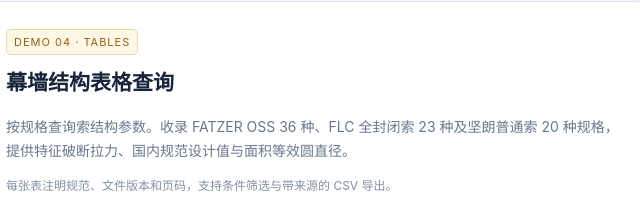
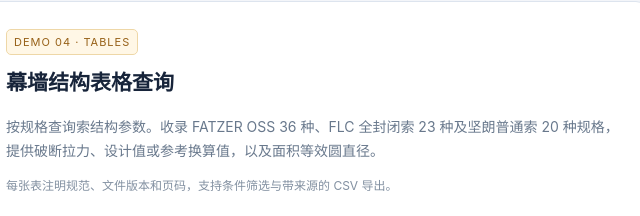
Before and after one commit to xiaodi-k/calc-templates, a plain HTML site: page developing.html in a window 1280 px wide. Shown: the part 1315-1531 px from the top of the page, 446-1086 px from the left. Drawn offline with Linux system fonts and the light colour scheme.

Commit message:
docs: distinguish reference conversions from design values in catalog

```diff
--- a/developing.html
+++ b/developing.html
@@ -6,6 +6,6 @@
 <div class="body"><span class="badge">DEMO 01 · FEM</span><h2>内片玻璃防撞有限元</h2><p class="muted">圆形局部作用、20–500 mm 自动网格，支持最大 10 m × 10 m 玻璃。旋转和缩放查看挠度、主拉应力云图，切换模型及结果显示。</p><p class="meta">单片矩形玻璃 · 四边 / 顶底两边 / 四角支承 · 局部等效静力 · 浏览器本地计算</p><a class="button" href="glass-impact-demo.html">打开演示 →</a><p class="meta">版本 1.2.2 · 2026-10-29</p></div></article>
 <article class="card"><div class="image" aria-hidden="true"><svg viewBox="0 0 200 230" width="190"><g fill="#d0dff3" stroke="#5279aa" stroke-width="2"><path d="M44 65H156V85H111V153H156V173H44V153H89V85H44Z"/></g><g fill="none" stroke="#2f6feb" stroke-width="2.5"><path d="M100 15V51M93 41L100 51L107 41M100 219V186M93 196L100 186L107 196M20 97Q5 121 20 144M12 137L20 144L23 133M178 96Q193 120 178 143M174 106L178 96L186 103"/></g><g stroke="#8ba0b9" stroke-dasharray="4 4"><path d="M25 119H175M100 54V184"/></g></svg></div><div class="body"><span class="badge">DEMO 02 · METAL</span><h2>压弯构件计算</h2><p class="muted">碳钢、6 种不锈钢与 4 种铝合金，牌号与立柱模块对应。圆管、箱型及对称工字形按材料规范验算，提供完整计算过程与适用范围检查。</p><p class="meta">GB 50017 · CECS 410 · GB 50429 · 浏览器本地计算</p><a class="button" href="steel-beam-column-demo.html">打开演示 →</a><p class="meta">版本 1.2.0 · 2026-11-06</p></div></article>
 <article class="card"><div class="image" aria-hidden="true"><svg viewBox="0 0 200 230" width="190"><path d="M70 35H130V155H70Z" fill="#c7dce6" stroke="#3e718b" stroke-width="3"/><path d="M35 155H165V170H35Z" fill="#749bb1"/><path d="M48 143V196M152 143V196" stroke="#ac7939" stroke-width="6"/><path d="M175 35V155M170 35H180M170 155H180" fill="none" stroke="#8c719c"/><text x="180" y="100" fill="#715282">h</text><path d="M40 35H98L88 29M98 35L88 41" fill="none" stroke="#b8814b" stroke-width="3"/></svg></div><div class="body"><span class="badge">DEMO 03 · COLUMN BASE</span><h2>柱脚计算工作台</h2><p class="muted">箱形柱、底板、锚栓、可选加劲肋与抗剪键。输入反力作用高度，自动换算底板弯矩，联动三维示意和计算书。</p><p class="meta">压负拉正 · 右手坐标 / 旧版约定 · 混凝土锚固及墩整体另行核定</p><a class="button" href="column-base/index.html?v=2.4.1">打开演示 →</a><p class="meta">版本 2.4.1 · 2026-11-10</p></div></article>
-<article class="card"><div class="image" aria-hidden="true"><div style="color:#2f6feb;font-size:34px;font-weight:700;text-align:center">Fuk / 2<br><span style="font-size:18px">deq = √(4A / π)</span></div></div><div class="body"><span class="badge">DEMO 04 · TABLES</span><h2>幕墙结构表格查询</h2><p class="muted">按规格查询索结构参数。收录 FATZER OSS 36 种、FLC 全封闭索 23 种及坚朗普通索 20 种规格，提供特征破断拉力、国内规范设计值与面积等效圆直径。</p><p class="meta">每张表注明规范、文件版本和页码，支持条件筛选与带来源的 CSV 导出。</p><a class="button" href="structural-tables.html?v=1.1.0">打开演示 →</a><p class="meta">版本 1.1.0 · 2026-11-17</p></div></article>
+<article class="card"><div class="image" aria-hidden="true"><div style="color:#2f6feb;font-size:34px;font-weight:700;text-align:center">Fuk / 2<br><span style="font-size:18px">deq = √(4A / π)</span></div></div><div class="body"><span class="badge">DEMO 04 · TABLES</span><h2>幕墙结构表格查询</h2><p class="muted">按规格查询索结构参数。收录 FATZER OSS 36 种、FLC 全封闭索 23 种及坚朗普通索 20 种规格，提供破断拉力、设计值或参考换算值，以及面积等效圆直径。</p><p class="meta">每张表注明规范、文件版本和页码，支持条件筛选与带来源的 CSV 导出。</p><a class="button" href="structural-tables.html?v=1.1.0">打开演示 →</a><p class="meta">版本 1.1.0 · 2026-11-17</p></div></article>
 <div class="details">当前共 4 个 demo。后续研发演示统一收录在这里，正式模板仍保留在首页原有列表中。各 demo 的计算依据、假定与适用范围以页面说明为准；玻璃防撞尚未建立上海地标 / IBC 的项目适用规则。</div>
 <footer>developing · 版本 1.6.0 · 2026-11-17</footer></div></body></html>
```
Also changed, not shown: 1 other file.
